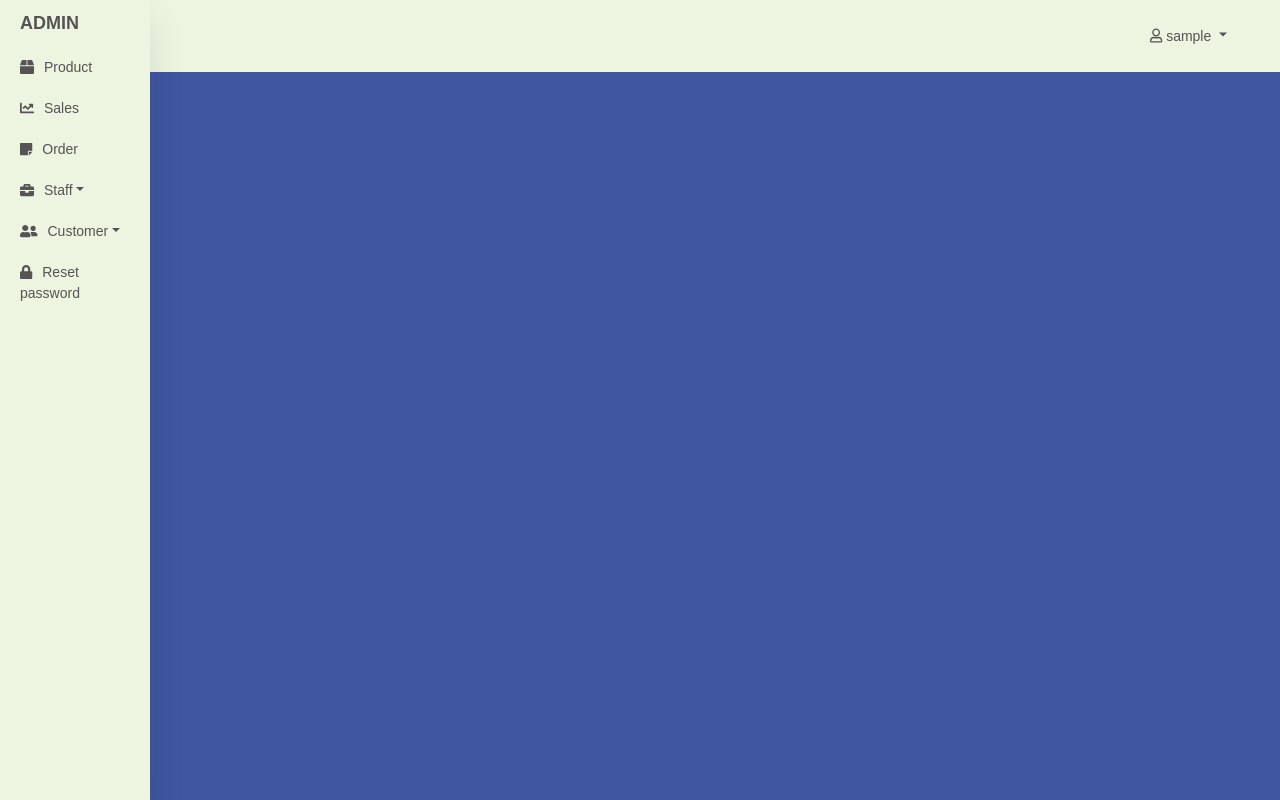
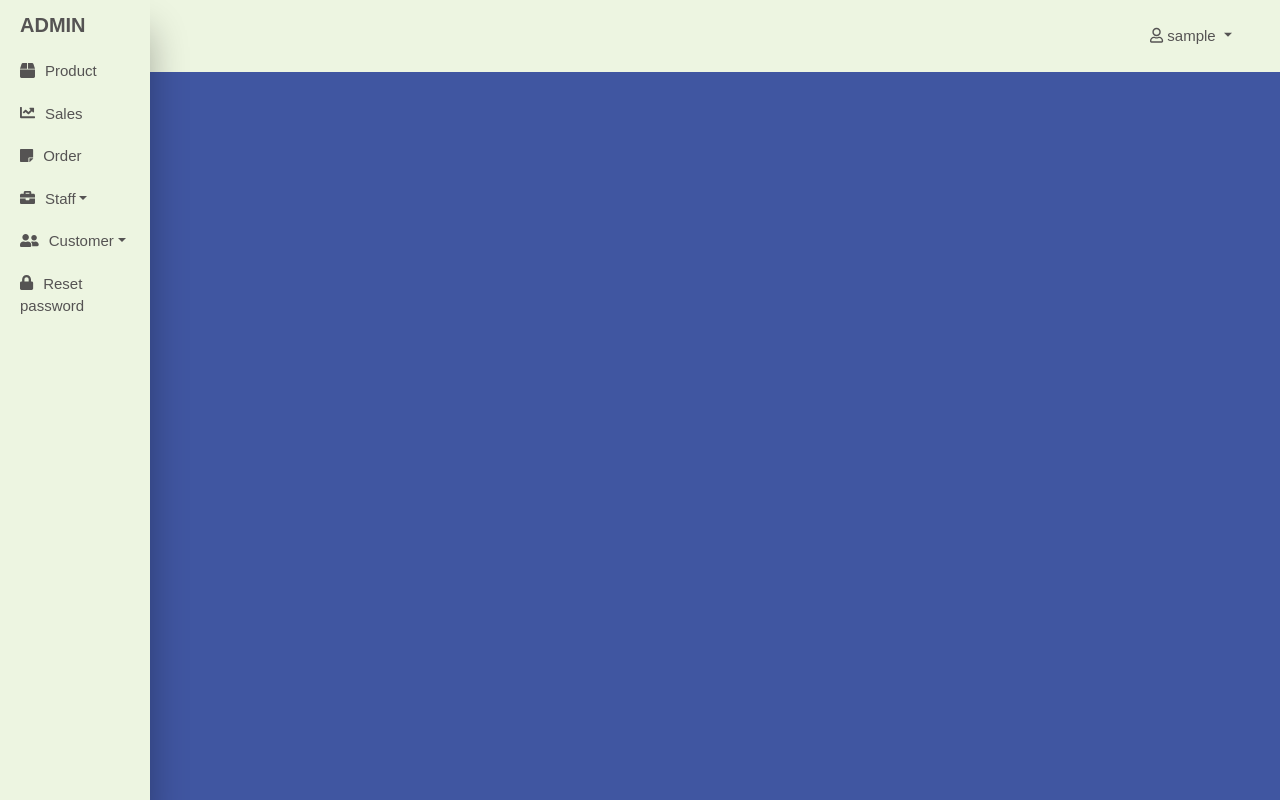
Before and after one commit to yunghuey/merchant_ordering, a PHP site: page /staff/index.php in a window 1280 px wide. Run offline with PHP 8.4, Linux system fonts and the light colour scheme; the visitor is signed in with stand-in values (Sample User, id 1); some web fonts are replaced.

Commit message:
update design css

```diff
--- a/staff/leftmenu.css
+++ b/staff/leftmenu.css
@@ -18,10 +18,10 @@ nav{
    height: 100%;
    left:0;
    background: #EDF5E1;
-   width: 90px;
+   width: 100px;
    overflow: hidden;
    transition: width 0.2s linear;
-   box-shadow: 0 20px 35px rgba(0,0,0,0.1);
+   box-shadow: 0 30px 35px rgba(0,0,0,0.3);
 }
 div.logo{
   text-align: left;
@@ -34,14 +34,14 @@ a.logo span{
   position: relative;
   left: 0;
   padding: 10px 0;
-  font-size: 18px;
+  font-size: 20px;
   text-transform: uppercase;
   margin-left: 10px;
 }
 a.side-nav{
   position: relative;
   color: rgb(85, 83, 83);
-  font-size: 14px;
+  font-size: 15px;
   display: table;
   width:130px;
   padding: 10px;
```
